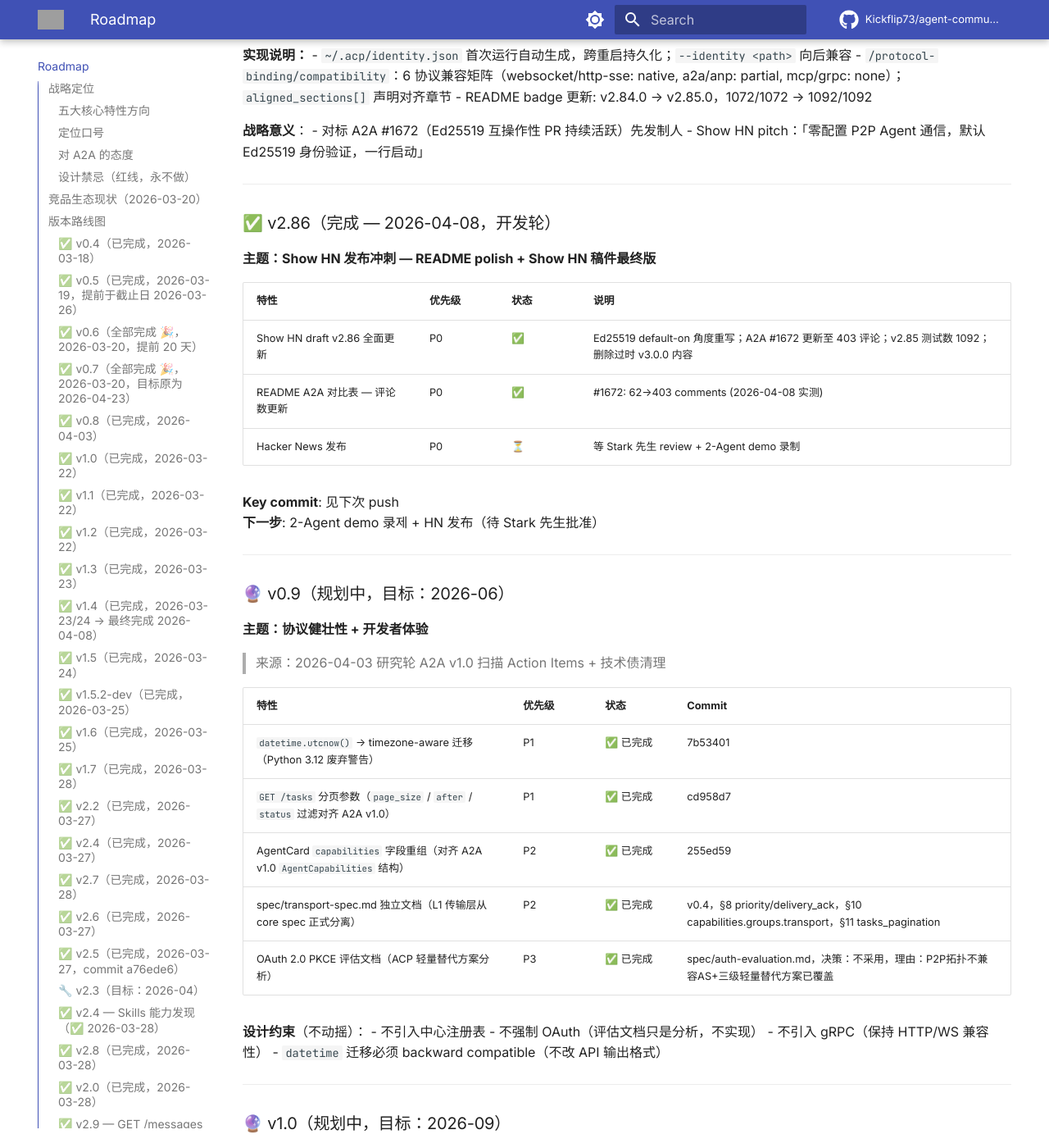
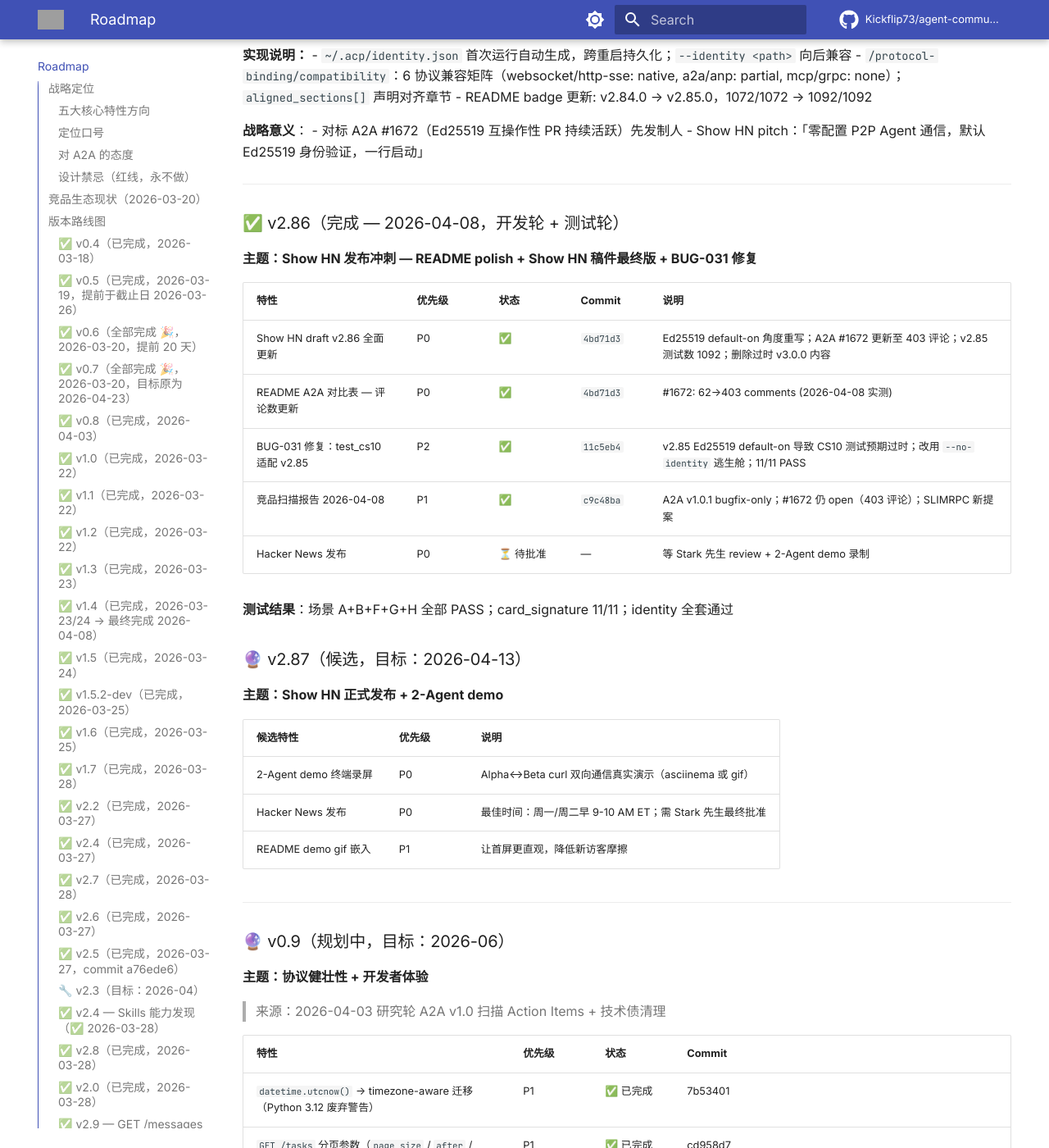
Before and after one commit to Kickflip73/agent-communication-protocol, an MkDocs documentation site: the page built from docs/ROADMAP.md, in a window 1280 px wide and 1400 px high, scrolled down 22806 px. Shown: the whole window at 82% size. Built offline with MkDocs 1.6.1 and Material for MkDocs 9.7.7, drawn with Linux system fonts in a browser that asks for light colours; comment, search, counter and statistics services are not loaded; the version menu is left out; grey boxes are pictures that could not be loaded.

Commit message:
docs: v2.85/v2.86 CHANGELOG + ROADMAP 문서 라운드
- CHANGELOG: add v2.85.0 (Ed25519 default-on, --no-identity, compatibility endpoint)
  and v2.86.0 (Show HN draft rewrite, BUG-031 fix, research scan)
- ROADMAP: v2.86 완료 마킹 (commits c9c48ba+4bd71d3+11c5eb4)
  + v2.87 후보 항목 추가 (2-Agent demo + HN 발布)
- heartbeat-state.json: next_round=test (다음 테스트 라운드)

```diff
--- a/docs/ROADMAP.md
+++ b/docs/ROADMAP.md
@@ -759,17 +759,27 @@ APS:  https://github.com/aeoess/agent-passport-system  （Ed25519 身份，v0.8
 
 ---
 
-### ✅ v2.86（完成 — 2026-04-08，开发轮）
-**主题：Show HN 发布冲刺 — README polish + Show HN 稿件最终版**
+### ✅ v2.86（完成 — 2026-04-08，开发轮 + 测试轮）
+**主题：Show HN 发布冲刺 — README polish + Show HN 稿件最终版 + BUG-031 修复**
 
-| 特性 | 优先级 | 状态 | 说明 |
-|------|--------|------|------|
-| Show HN draft v2.86 全面更新 | P0 | ✅ | Ed25519 default-on 角度重写；A2A #1672 更新至 403 评论；v2.85 测试数 1092；删除过时 v3.0.0 内容 |
-| README A2A 对比表 — 评论数更新 | P0 | ✅ | #1672: 62→403 comments (2026-04-08 实测) |
-| Hacker News 发布 | P0 | ⏳ | 等 Stark 先生 review + 2-Agent demo 录制 |
+| 特性 | 优先级 | 状态 | Commit | 说明 |
+|------|--------|------|--------|------|
+| Show HN draft v2.86 全面更新 | P0 | ✅ | `4bd71d3` | Ed25519 default-on 角度重写；A2A #1672 更新至 403 评论；v2.85 测试数 1092；删除过时 v3.0.0 内容 |
+| README A2A 对比表 — 评论数更新 | P0 | ✅ | `4bd71d3` | #1672: 62→403 comments (2026-04-08 实测) |
+| BUG-031 修复：test_cs10 适配 v2.85 | P2 | ✅ | `11c5eb4` | v2.85 Ed25519 default-on 导致 CS10 测试预期过时；改用 `--no-identity` 逃生舱；11/11 PASS |
+| 竞品扫描报告 2026-04-08 | P1 | ✅ | `c9c48ba` | A2A v1.0.1 bugfix-only；#1672 仍 open（403 评论）；SLIMRPC 新提案 |
+| Hacker News 发布 | P0 | ⏳ 待批准 | — | 等 Stark 先生 review + 2-Agent demo 录制 |
 
-**Key commit**: 见下次 push
-**下一步**: 2-Agent demo 录제 + HN 发布（待 Stark 先生批准）
+**测试结果**：场景 A+B+F+G+H 全部 PASS；card_signature 11/11；identity 全套通过
+
+### 🔮 v2.87（候选，目标：2026-04-13）
+**主题：Show HN 正式发布 + 2-Agent demo**
+
+| 候选特性 | 优先级 | 说明 |
+|---------|--------|------|
+| 2-Agent demo 终端录屏 | P0 | Alpha↔Beta curl 双向通信真实演示（asciinema 或 gif） |
+| Hacker News 发布 | P0 | 最佳时间：周一/周二早 9-10 AM ET；需 Stark 先生最终批准 |
+| README demo gif 嵌入 | P1 | 让首屏更直观，降低新访客摩擦 |
 
 ---
 
--- a/heartbeat-state.json
+++ b/heartbeat-state.json
@@ -1,5 +1,5 @@
 {
   "lastChecks": {"evangelism": 1773788282, "email": null, "calendar": null, "weather": null},
-  "notes": "2026-04-08 21:45 — 开发轮完成. v2.86: Show HN draft 전면 재작성(Ed25519 default-on 각도, A2A #1672 403코멘트 업데이트, v2.85 1092테스트). README A2A 비교표 갱신. commit 4bd71d3. 待 Stark先生 승인 후 HN 게시 + 2-Agent demo 녹화. 下轮: 测试轮.",
-  "next_round": "test"
+  "notes": "2026-04-08 22:20 — 테스트 라운드 완료. 시나리오 A+B+F+G+H: PASS. BUG-031 발견+수정: test_cs10 v2.85 Ed25519 default-on 적응(--no-identity 사용). 11/11 card_sig PASS. commit 11c5eb4. 下轮: 문서 라운드(ROADMAP v2.86 완료 기록 + CHANGELOG).",
+  "next_round": "doc"
 }
```
Also changed, not shown: CHANGELOG.md (+19 -0 lines).
